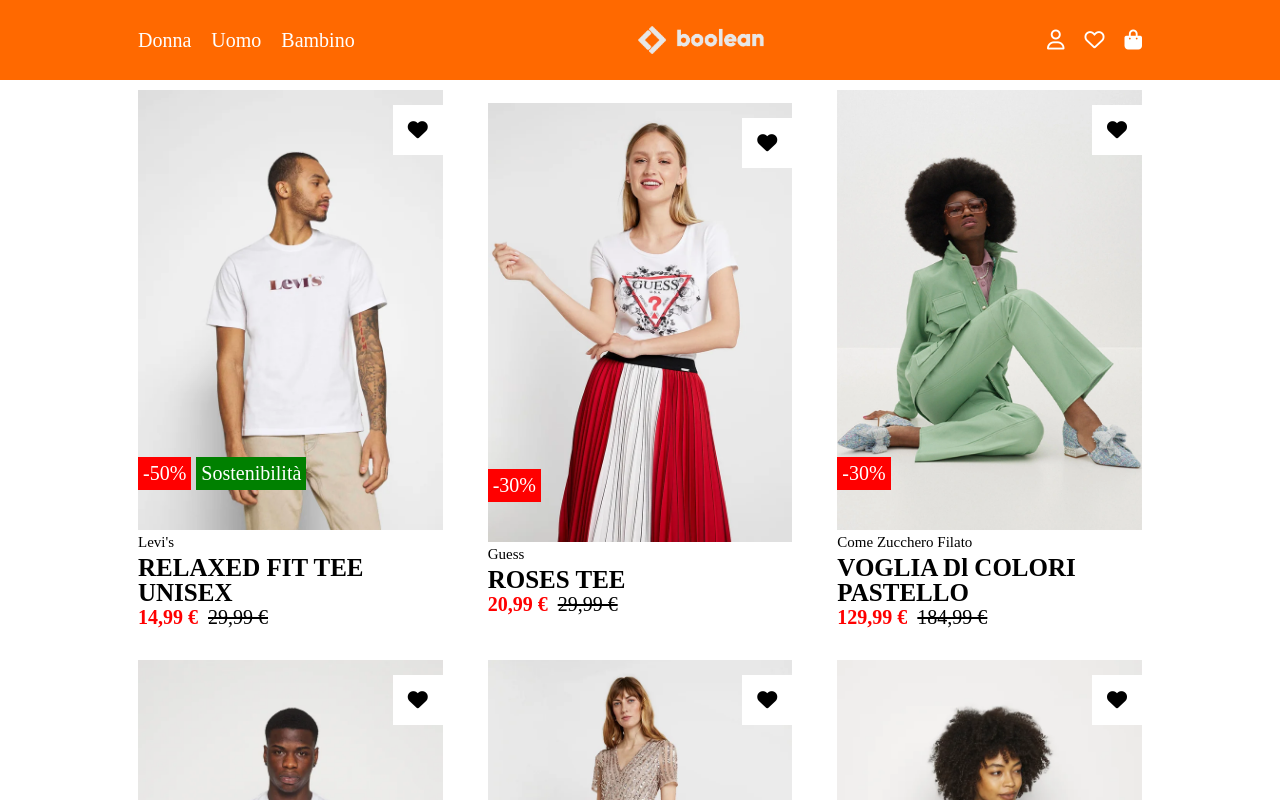
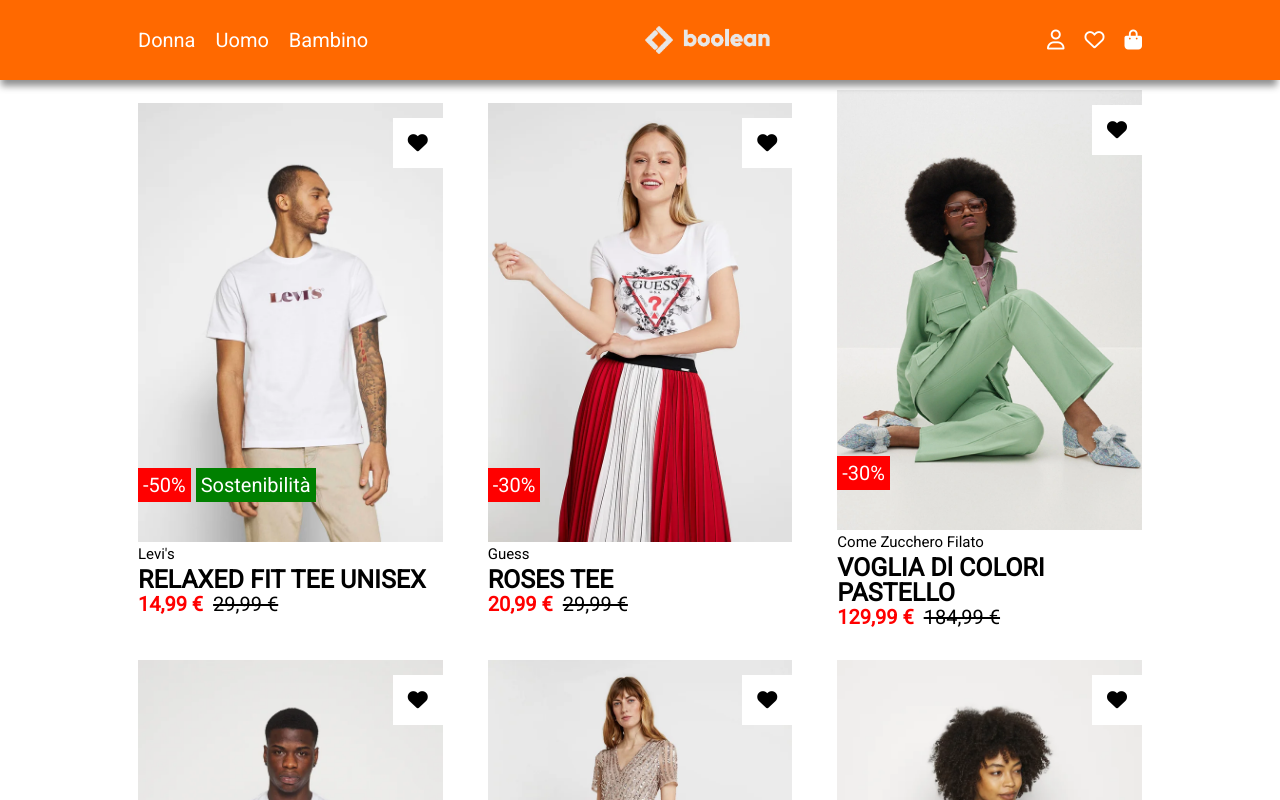
Before and after one commit to LucaBrivio183/hmtl-css-boolando, a plain HTML site: page index.html in a window 1280 px wide. Shown: the top 800 px of the page. Drawn offline with Linux system fonts and the light colour scheme.

Commit message:
added font (roboto  ofc), header  shadow

```diff
--- a/css/style.css
+++ b/css/style.css
@@ -29,6 +29,7 @@ img {
 
 body {
     position: relative;
+    font-family: 'Roboto', sans-serif;
 }
 
 .big {
@@ -64,6 +65,7 @@ header {
     right: 0;
     left: 0;
     z-index: 999;
+    box-shadow: -1px 8px 7px -2px rgba(0,0,0,0.44);
 }
 
 header ul {
@@ -89,7 +91,7 @@ main {
     display: flex;
     align-items: center;
     justify-content: center;
-    border-top: 15vh;
+    border-top: 20vh;
     padding: 10vh 0;
 }
 
@@ -205,6 +207,7 @@ footer {
     display: flex;
     align-items: center;
     justify-content: center;
+    padding: 10px;
 }
 
 footer ul {
--- a/index.html
+++ b/index.html
@@ -7,6 +7,11 @@
     <!-- awesome fonts -->
     <link rel="stylesheet" href="https://cdnjs.cloudflare.com/ajax/libs/font-awesome/6.2.1/css/all.min.css" integrity="sha512-MV7K8+y+gLIBoVD59lQIYicR65iaqukzvf/nwasF0nqhPay5w/9lJmVM2hMDcnK1OnMGCdVK+iQrJ7lzPJQd1w==" crossorigin="anonymous" referrerpolicy="no-referrer" />
     <!-- /awesome fonts -->
+    <!-- google fonts -->
+    <link rel="preconnect" href="https://fonts.googleapis.com">
+    <link rel="preconnect" href="https://fonts.gstatic.com" crossorigin>
+    <link href="https://fonts.googleapis.com/css2?family=Roboto&display=swap" rel="stylesheet">
+    <!-- /google fonts -->
     <link rel="stylesheet" href="css/style.css">
     <title>html-css-boolando</title>
 </head>
```
